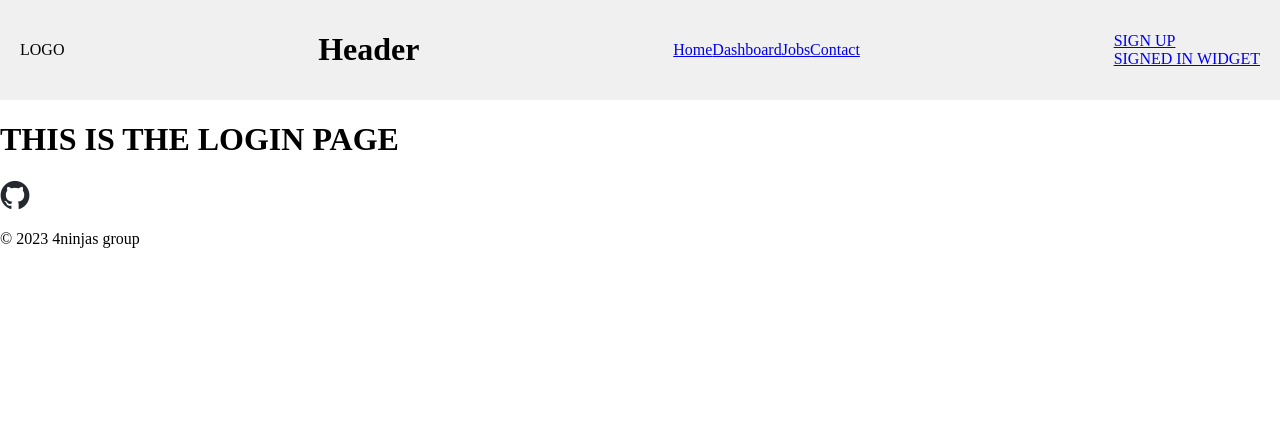
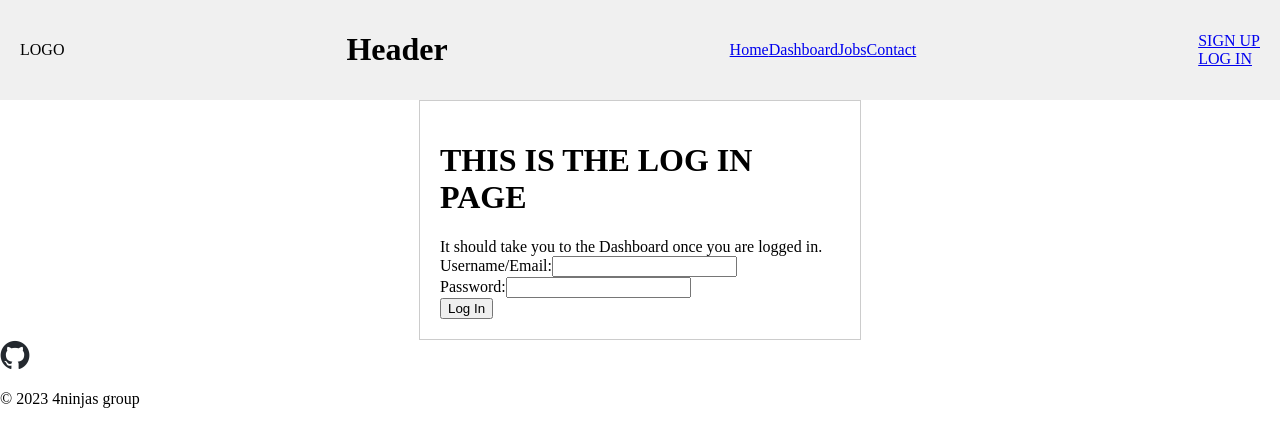
Before and after one commit to ChadBowler/employ-me-now, a React (Create React App) app in the folder client/: page /login in a window 1280 px wide. Shown: the top 446 px of the page. Built offline with nearby package versions, Linux system fonts and the light colour scheme.

Commit message:
added utils, made changes to pages. added react-router-dom

```diff
--- a/client/src/App.js
+++ b/client/src/App.js
@@ -9,7 +9,8 @@ import Jobs from "./pages/Jobs";
 import Contact from "./components/Contact";
 import Footer from "./components/Footer";
 import SignUp from "./pages/SignUp";
-import LogIn from "./pages/LogIn";
+import LogIn from './pages/LogIn';
+
 
 const App = () => {
   return (
@@ -26,7 +27,7 @@ const App = () => {
                 element={<Home />}
               />
               <Route
-                path="/dashboard" // for signed-in user
+                path="/dashboard" // for signed-in user only
                 element={<Dashboard />}
               />
               <Route
@@ -39,11 +40,11 @@ const App = () => {
               />
               <Route
               path="/signup"
-              element={<SignUp />}
+              element={<SignUp />} // for new user
               />
               <Route
               path="/login"
-              element={<LogIn />}
+              element={<LogIn />} // takes you to user dashboard after you have logged in
               />
             </Routes>
           </div>
--- a/client/src/components/Header.js
+++ b/client/src/components/Header.js
@@ -47,7 +47,7 @@ function Header() {
       </a>
      </div>
      <a class="px-5" href="/login">
-      SIGNED IN WIDGET
+      LOG IN
      </a>
     </div>
    </div>
--- a/client/src/pages/Jobs.js
+++ b/client/src/pages/Jobs.js
@@ -1,5 +1,5 @@
 import React from "react";
-import JobPosts from "../components/JobPosts"; // Import the job post component here/
+// import JobPosts from "../components/JobPosts"; // Import the job post component here/
 
 const someStyle = {
   display: "grid",
@@ -15,7 +15,7 @@ const Jobs = () => {
     <>
     <h1>THIS IS THE JOBS PAGE</h1>
       <div style={someStyle}>
-        <>JobPosts </> {/* We'll put the JOBS component here.  */}
+        <>JobPosts go here </> {/* We'll put the JOBS component here.  */}
       </div>
     </>
   );
--- a/client/src/pages/LogIn.js
+++ b/client/src/pages/LogIn.js
@@ -1,16 +1,52 @@
-import React from "react";
+import React, { useState } from "react";
 
 const someStyle = {
-  //add styles
+  maxWidth: "400px",
+  margin: "0 auto",
+  padding: "20px",
+  border: "1px solid #ccc",
 };
 
 const LogIn = () => {
+  const [usernameOrEmail, setUsernameOrEmail] = useState("");
+  const [password, setPassword] = useState("");
+
+  const handleUsernameOrEmailChange = (event) => {
+    setUsernameOrEmail(event.target.value);
+  };
+
+  const handlePasswordChange = (event) => {
+    setPassword(event.target.value);
+  };
+
+  const handleSubmit = (event) => {
+    event.preventDefault(); // Prevents the default form submission behavior
+
+    // Perform login logic here (e.g., send login data to the server)
+    console.log("Login submitted with username/email:", usernameOrEmail, "and password:", password);
+
+    // Redirect to the Dashboard or perform any other action upon successful login
+    // For demonstration, we'll log a success message
+    console.log("Login successful! Redirecting to the Dashboard...");
+  };
+
   return (
     <>
-    <div style={someStyle}>
-      <h1>THIS IS THE LOGIN PAGE</h1>
-      {/* Import LOGIN component */}
-    </div>
+      <div style={someStyle}>
+        <h1>THIS IS THE LOG IN PAGE</h1>
+        <p1>It should take you to the Dashboard once you are logged in.</p1>
+        <form onSubmit={handleSubmit}>
+          <div>
+            <label htmlFor="usernameOrEmail">Username/Email:</label>
+            <input type="text" id="usernameOrEmail" value={usernameOrEmail} onChange={handleUsernameOrEmailChange} required />
+          </div>
+          <div>
+            <label htmlFor="password">Password:</label>
+            <input type="password" id="password" value={password} onChange={handlePasswordChange} required />
+          </div>
+          <button type="submit">Log In</button>
+        </form>
+      </div>
     </>
   );
 };
--- a/client/src/pages/SignUp.js
+++ b/client/src/pages/SignUp.js
@@ -1,76 +1,63 @@
-import React, { useState } from "react";
+import React, { useState } from 'react';
 
-const someStyle = {
-  maxWidth: "400px",
-  margin: "0 auto",
-  padding: "20px",
-  border: "1px solid #ccc",
+const signUpContainer = {
+  maxWidth: '400px',
+  margin: '0 auto',
+  padding: '20px',
+  border: '1px solid #ccc',
 };
 
 const SignUp = () => {
-  const [name, setName] = useState("");
-  const [username, setUsername] = useState("");
-  const [dateOfBirth, setDateOfBirth] = useState("");
-  const [email, setEmail] = useState("");
-  const [password, setPassword] = useState("");
+  const [name, setName] = useState('');
+  const [username, setUsername] = useState('');
+  const [dateOfBirth, setDateOfBirth] = useState('');
+  const [email, setEmail] = useState('');
+  const [password, setPassword] = useState('');
+  const [phoneNumber, setPhoneNumber] = useState('');
 
-  const handleNameChange = (event) => {
-    setName(event.target.value);
-  };
-
-  const handleUsernameChange = (event) => {
-    setUsername(event.target.value);
-  };
-
-  const handleDateOfBirthChange = (event) => {
-    setDateOfBirth(event.target.value);
-  };
-
-  const handleEmailChange = (event) => {
-    setEmail(event.target.value);
-  };
-
-  const handlePasswordChange = (event) => {
-    setPassword(event.target.value);
+  const handleInputChange = (event, setter) => {
+    setter(event.target.value);
   };
 
   const handleSubmit = (event) => {
-    event.preventDefault(); // Prevents the default form submission behavior
+    event.preventDefault();
 
-    // Validate if all fields are entered
-    if (!name || !username || !dateOfBirth || !email || !password) {
-      alert("Please fill in all fields.");
+    if (!name || !username || !dateOfBirth || !email || !password || !phoneNumber) {
+      alert('Please fill in all fields.');
       return;
     }
 
-    // Perform the sign-up logic here, e.g., send the data to the server
-    console.log("Sign up submitted with:", { name, username, dateOfBirth, email, password });
+    console.log('Sign up submitted with:', { name, username, dateOfBirth, email, password, phoneNumber });
   };
 
   return (
     <>
-      <div style={someStyle}>
+      <div style={signUpContainer}>
         <h2>Sign Up</h2>
         <form onSubmit={handleSubmit}>
           <div>
             <label htmlFor="name">Name:</label>
-            <input type="text" id="name" value={name} onChange={handleNameChange} required />
+            <input type="text" id="name" value={name} onChange={(e) => handleInputChange(e, setName)} required />
           </div>
           <div>
             <label htmlFor="username">Username:</label>
-            <input type="text" id="username" value={username} onChange={handleUsernameChange} required />
+            <input type="text" id="username" value={username} onChange={(e) => handleInputChange(e, setUsername)} required />
           </div>
           <div>
             <label htmlFor="dateOfBirth">Date of Birth:</label>
-            <input type="date" id="dateOfBirth" value={dateOfBirth} onChange={handleDateOfBirthChange} required />
+            <input type="date" id="dateOfBirth" value={dateOfBirth} onChange={(e) => handleInputChange(e, setDateOfBirth)} required />
           </div>
           <div>
             <label htmlFor="email">Email:</label>
-            <input type="email" id="email" value={email} onChange={handleEmailChange} required />
+            <input type="email" id="email" value={email} onChange={(e) => handleInputChange(e, setEmail)} required />
+          </div>
+          <div>
+            <label htmlFor="phoneNumber">Phone Number:</label>
+            <input type="tel" id="phoneNumber" value={phoneNumber} onChange={(e) => handleInputChange(e, setPhoneNumber)} required />
           </div>
           <div>
             <label htmlFor="password">Password:</label>
-            <input type="password" id="password" value={password} onChange={handlePasswordChange} required />
+            <input type="password" id="password" value={password} onChange={(e) => handleInputChange(e, setPassword)} required />
           </div>
           <button type="submit">Sign Up</button>
         </form>
--- a/package.json
+++ b/package.json
@@ -15,5 +15,8 @@
   "license": "ISC",
   "devDependencies": {
     "concurrently": "^5.1.0"
+  },
+  "dependencies": {
+    "react-router-dom": "^6.16.0"
   }
 }
```
Also changed, not shown: client/src/utils/auth.js (added, +37 -0 lines), client/src/utils/mutations.js (added, +85 -0 lines), client/src/utils/queries.js (added, +90 -0 lines), 2 other files (tests, documents, lock files or other folders).
